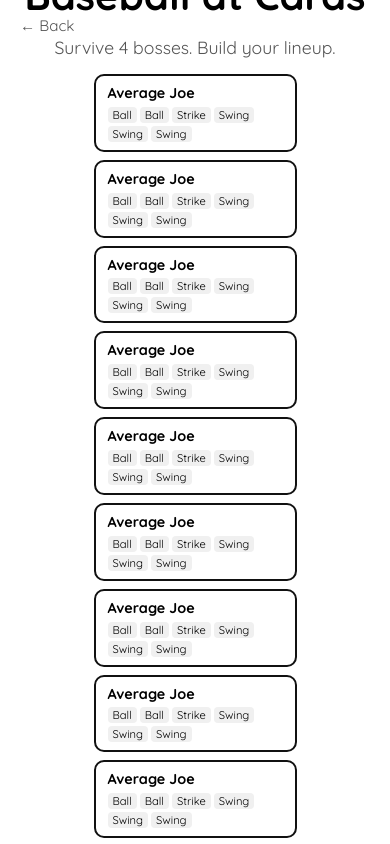
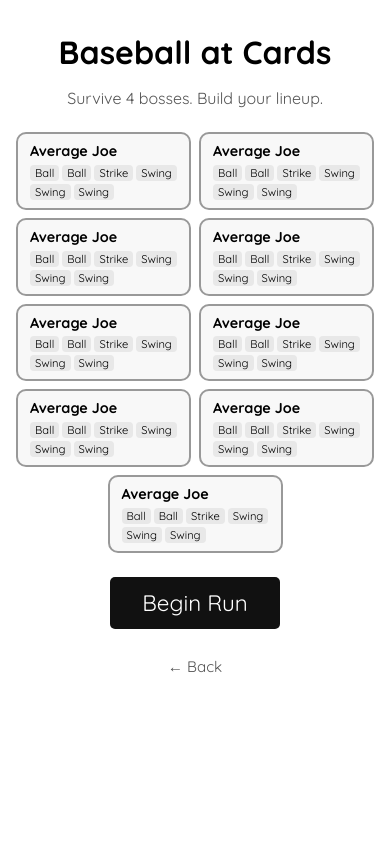
Before and after one commit to arnautresserras/bbac-ts, a React (Create React App) app: page / in a window 390 px wide. Both pictures are taken after a click on the button "Start Survival Run". Built offline with nearby package versions, Linux system fonts and the light colour scheme.

Commit message:
Update run start roster screen to be more responsive

```diff
--- a/src/components/RecruitScreen/RecruitScreen.css
+++ b/src/components/RecruitScreen/RecruitScreen.css
@@ -84,11 +84,11 @@
 }
 
 .recruit-slot {
+  box-sizing: border-box;
   border: 2px solid #999;
   border-radius: 10px;
   padding: 0.5rem 0.75rem;
-  width: calc(33% - 1rem);
-  min-width: 150px;
+  width: calc(50% - 0.25rem);
   text-align: left;
   background: #f8f8f8;
   color: #111;
--- a/src/components/RunStartScreen/RunStartScreen.css
+++ b/src/components/RunStartScreen/RunStartScreen.css
@@ -1,64 +1,70 @@
 .run-start-screen {
-  position: relative;
   display: flex;
   flex-direction: column;
   align-items: center;
-  justify-content: center;
-  padding: 1rem;
-  height: 100vh;
-  overflow: hidden;
-  gap: 1rem;
+  padding: 2rem 1rem;
+  min-height: 100vh;
+  gap: 1.5rem;
 }
+
 .run-start-title {
-  font-size: 2.5rem;
+  font-size: 2rem;
   font-weight: bold;
   text-align: center;
 }
+
 .run-start-subtitle {
-  font-size: 1.1rem;
+  font-size: 1rem;
   color: #555;
   text-align: center;
+  margin-top: -0.5rem;
 }
+
 .run-start-roster {
   display: flex;
   flex-wrap: wrap;
   justify-content: center;
   gap: 0.5rem;
-  max-width: 600px;
+  max-width: 700px;
   width: 100%;
 }
+
 .roster-player {
-  border: 2px solid #111;
+  box-sizing: border-box;
+  border: 2px solid #999;
   border-radius: 10px;
   padding: 0.5rem 0.75rem;
-  flex: 0 0 calc(50% - 0.25rem);
+  width: calc(50% - 0.25rem);
+  text-align: left;
+  background: #f8f8f8;
 }
+
 .roster-player-name {
   font-weight: bold;
   margin-bottom: 0.3rem;
   font-size: 0.9rem;
 }
+
 .roster-player-cards {
   display: flex;
   flex-wrap: wrap;
   gap: 3px;
 }
+
 .roster-card-tag {
   font-size: 0.7rem;
-  background-color: #f0f0f0;
+  background-color: #e8e8e8;
   border-radius: 4px;
   padding: 1px 5px;
   white-space: nowrap;
 }
+
 .run-start-btn {
   font-size: 1.4rem;
   padding: 0.75rem 2rem;
 }
 
 .run-start-back {
-  position: absolute;
-  top: 0.75rem;
-  left: 0.75rem;
   background: none;
   border: none;
   color: #555;
--- a/src/components/RunStartScreen/RunStartScreen.tsx
+++ b/src/components/RunStartScreen/RunStartScreen.tsx
@@ -28,4 +28,5 @@ const RunStartScreen = ({ roster, onBeginRun, onBack }: Props) => (
   </div>
 );
 
+
 export default RunStartScreen;
```
